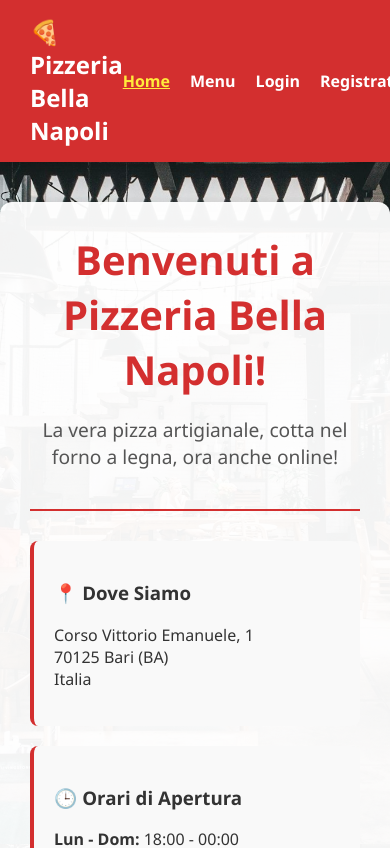
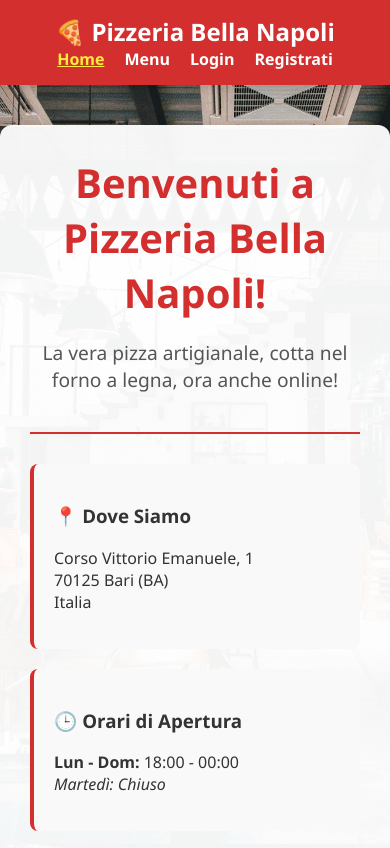
Before and after one commit to StivenC03/pizzeria-frontend, a React (Create React App) app: page / in a window 390 px wide. Shown: the top 848 px of the page. Built offline with nearby package versions, Linux system fonts and the light colour scheme; no server answers.

Commit message:
Add files via upload

```diff
--- a/src/App.css
+++ b/src/App.css
@@ -174,3 +174,45 @@ body {
   display: flex;
   justify-content: space-between;
 }
+
+/* --- REGOLE PER SMARTPHONE (Schermi sotto i 768px) --- */
+@media (max-width: 768px) {
+
+  /* 1. Il Menu: invece di 3 o 4 pizze per riga, ne mettiamo 1 sola */
+  .menu-grid {
+    grid-template-columns: 1fr !important; /* Forza una colonna sola */
+    gap: 15px;
+    padding: 10px;
+  }
+
+  /* 2. La Navbar: i link diventano uno sotto l'altro o più piccoli */
+  nav {
+    flex-direction: column;
+    height: auto;
+    padding: 10px;
+  }
+
+  nav a {
+    margin: 5px 0;
+    font-size: 14px;
+  }
+
+  /* 3. Testi e Titoli: riduciamo la dimensione per non farli andare a capo male */
+  h1 {
+    font-size: 24px;
+  }
+
+  /* 4. Il Form delle prenotazioni: lo allarghiamo a tutto schermo */
+  .form-container, .login-container {
+    width: 90% !important;
+    margin: 10px auto;
+    padding: 15px;
+  }
+
+  /* 5. Immagini delle pizze: assicuriamoci che non escano fuori */
+  .pizza-card img {
+    height: 200px;
+    width: 100%;
+    object-fit: cover;
+  }
+}
```
